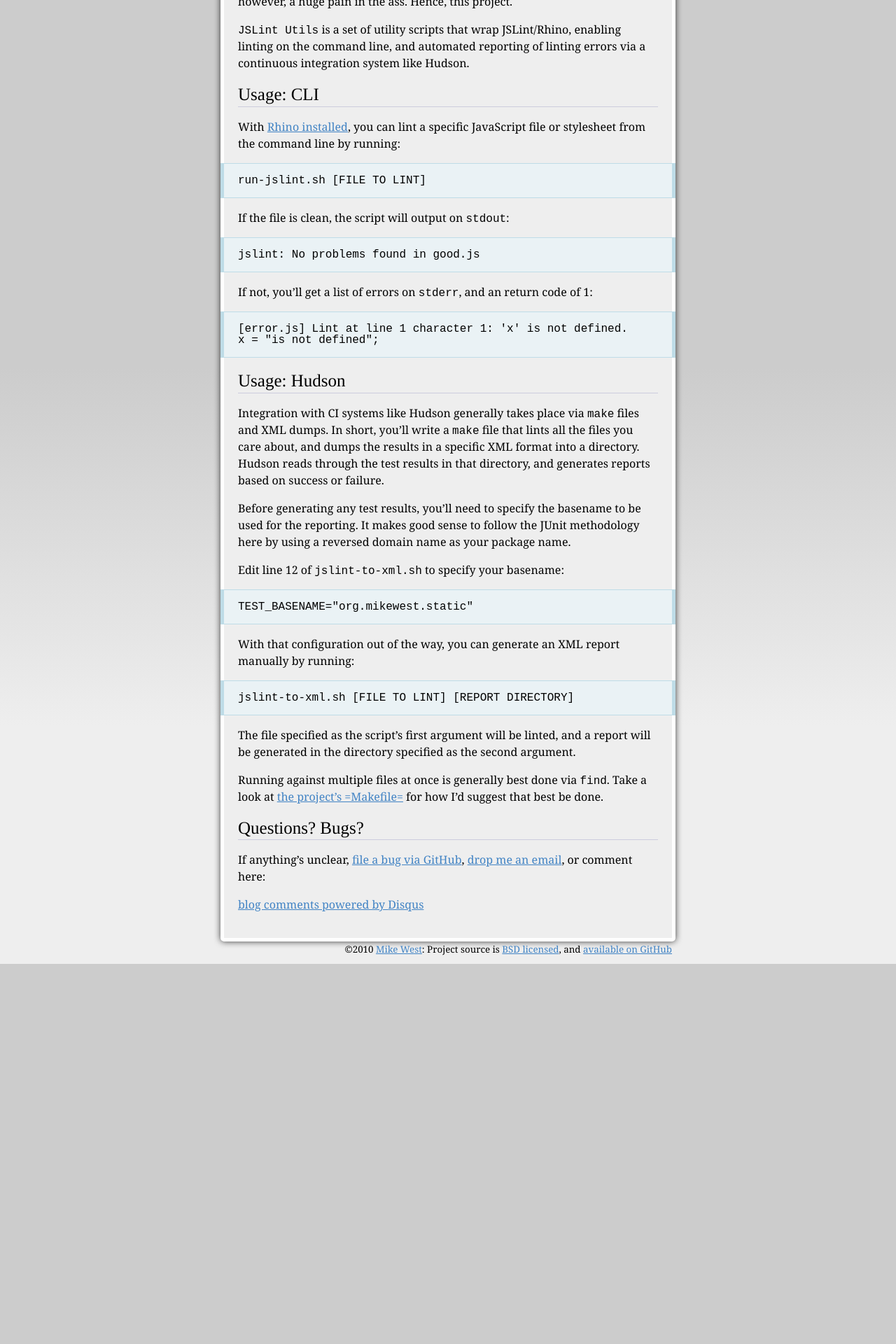
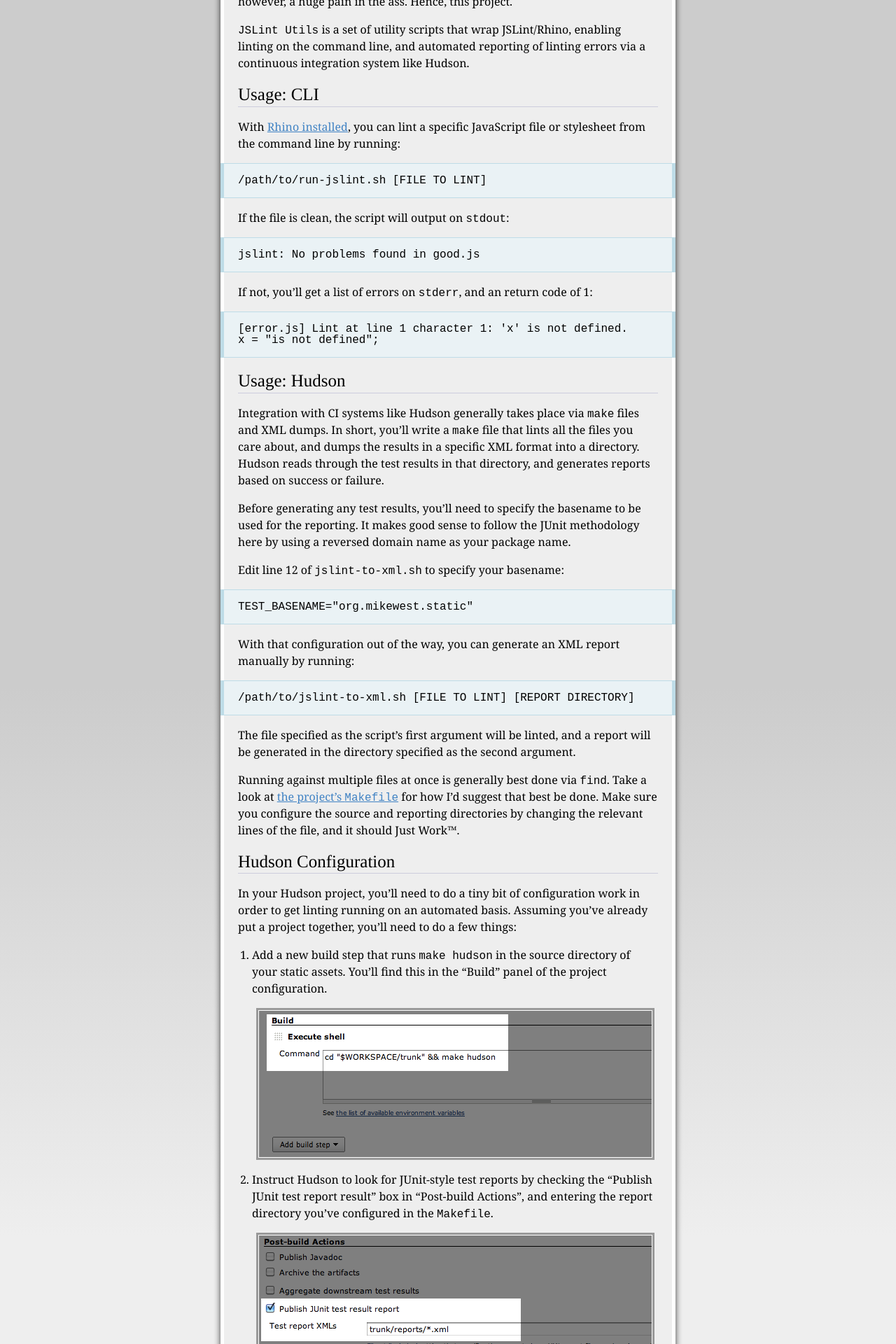
Before and after one commit to mikewest/mikewest.github.com, a Jekyll site: the page built from jslint_utils/index.markdown, in a window 1280 px wide. Shown: the part 325-2245 px from the top of the page at 70% size. Built offline with Jekyll 4.4.1, drawn with Linux system fonts in a browser that asks for light colours; Markdown is read by kramdown in place of the engine named in the settings; comment, search, counter and statistics services are not loaded; before the commit the page ends 1702 px from its top, so only the background shows below that; some of the changed text lies outside the part shown.

Commit message:
Adding gitignore, screenshots to jslint_utils.

```diff
--- a/assets/core.css
+++ b/assets/core.css
@@ -216,3 +216,19 @@
         margin-left:    -45px;
         padding-left:   40px;
     }
+
+/**
+ *  Screenshots
+ */
+.screenshot {
+    background: #FFF;
+    padding:    1px;
+    border:     3px solid #999;
+}
+
+/**
+ *  Contact Header
+ */
+.contact {
+    margin-top: 1em;
+}
--- a/jslint_utils/index.markdown
+++ b/jslint_utils/index.markdown
@@ -25,7 +25,7 @@
 With [Rhino installed][rhino], you can lint a specific JavaScript file
 or stylesheet from the command line by running:
 
-    run-jslint.sh [FILE TO LINT]
+    /path/to/run-jslint.sh [FILE TO LINT]
 
 If the file is clean, the script will output on `stdout`:
 
@@ -57,15 +57,38 @@
 With that configuration out of the way, you can generate an XML report
 manually by running:
 
-    jslint-to-xml.sh [FILE TO LINT] [REPORT DIRECTORY]
+    /path/to/jslint-to-xml.sh [FILE TO LINT] [REPORT DIRECTORY]
 
 The file specified as the script's first argument will be linted, and a
 report will be generated in the directory specified as the second argument.
 
 Running against multiple files at once is generally best done via `find`.
-Take a look at [the project's =Makefile=][make] for how I'd suggest that
-best be done.
+Take a look at [the project's `Makefile`][make] for how I'd suggest that
+best be done.  Make sure you configure the source and reporting directories
+by changing the relevant lines of the file, and it should Just Work™.
 
+Hudson Configuration
+--------------------
+
+In your Hudson project, you'll need to do a tiny bit of configuration work
+in order to get linting running on an automated basis.  Assuming you've
+already put a project together, you'll need to do a few things:
+
+1.  Add a new build step that runs `make hudson` in the source directory
+    of your static assets.  You'll find this in the "Build" panel of the
+    project configuration.
+
+    <img src="/jslint_utils/hudson-build.png" width="561" alt="Screenshot of the build panel in Hudson config" class="screenshot">
+
+2.  Instruct Hudson to look for JUnit-style test reports by checking the
+    "Publish JUnit test report result" box in "Post-build Actions", and
+    entering the report directory you've configured in the `Makefile`.
+
+    <img src="/jslint_utils/hudson-xmlpath.png" width="561" alt="Screenshot of the post-build panel in Hudson config" class="screenshot">
+
+3.  Commit something, and watch while Hudson does it's thing.
+
+4.  Pat yourself on the back for a job well done.
 
 Questions?  Bugs?
 -----------------
```
Also changed, not shown: other parts of jslint_utils/index.markdown (+1 -0 lines), _layouts/static_gettext.html (+24 -0 lines), jslint_utils/hudson-build.png (added), jslint_utils/hudson-xmlpath.png (added), 15 other files.
